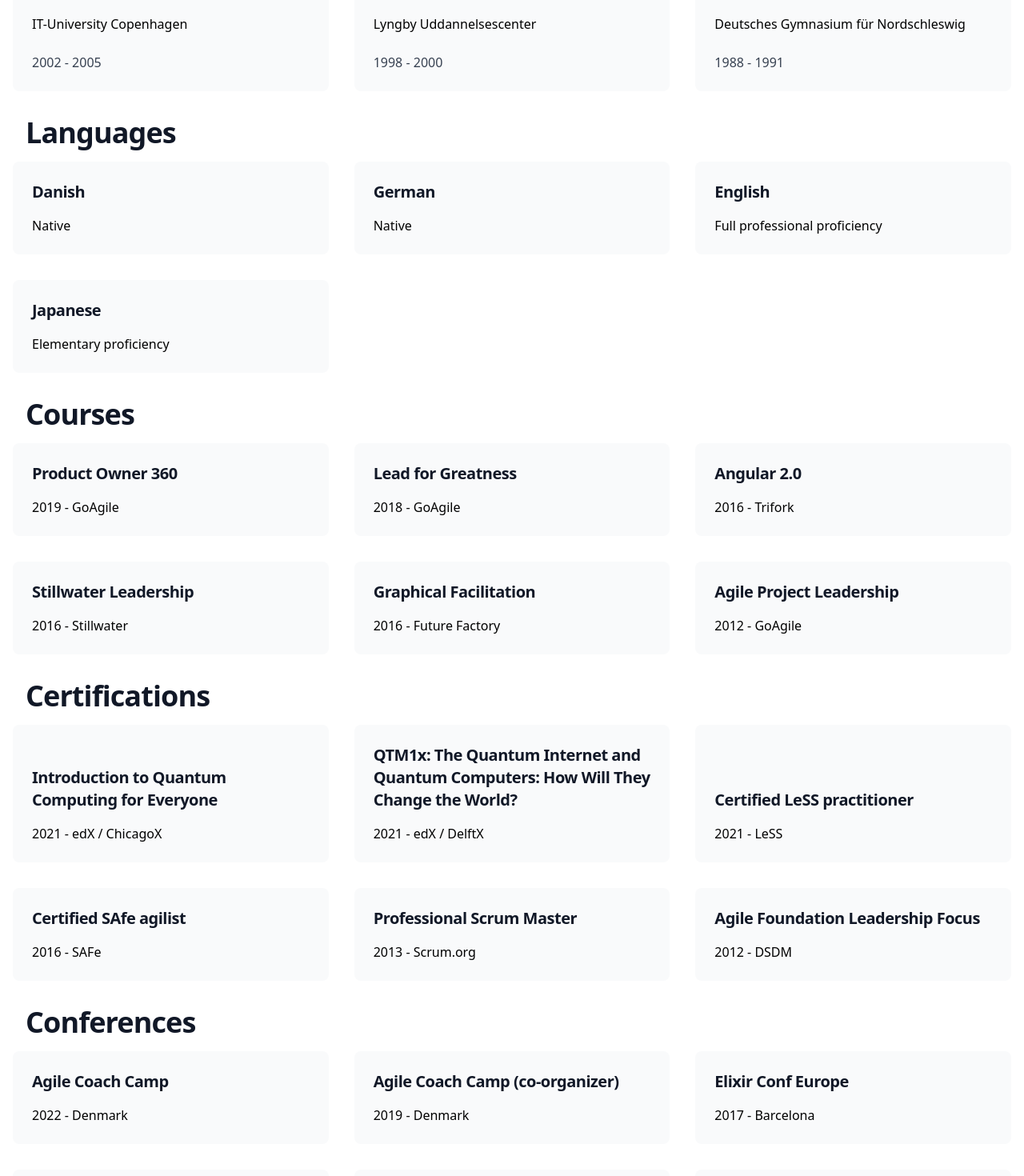
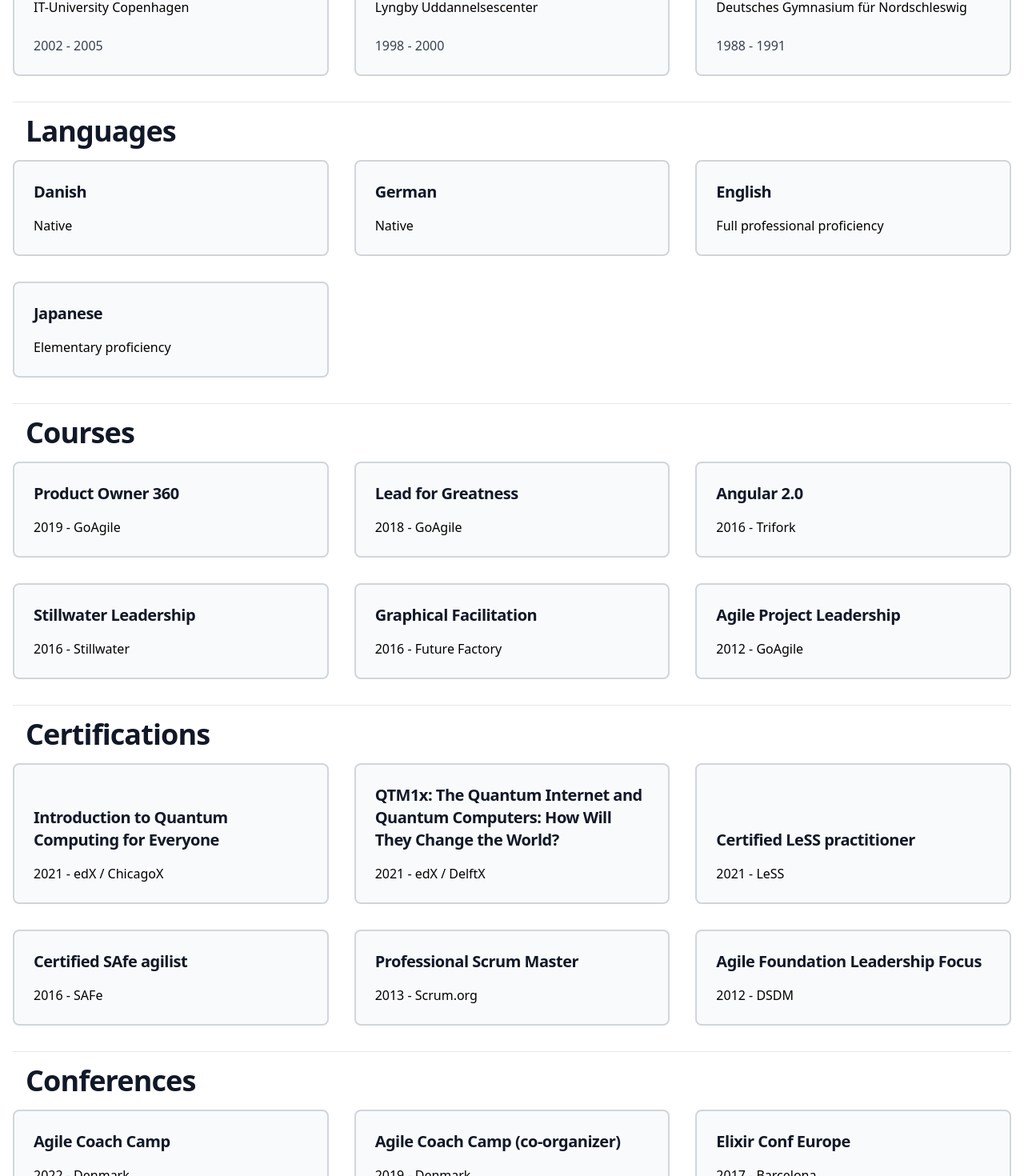
Before and after one commit to ringling/nuxt_ringling_info, a Nuxt app: page /about in a window 1280 px wide. Shown: the part 740-2210 px from the top of the page at 80% size. Built offline with nearby package versions, Linux system fonts and the light colour scheme.

Commit message:
Box border style

```diff
--- a/assets/css/styles.scss
+++ b/assets/css/styles.scss
@@ -10,6 +10,10 @@
 .theme-dark {
   --background: #313131;
   --text: #f8f8f8;
+}
+
+.box {
+  @apply relative flex flex-col-reverse bg-gray-50 rounded-lg p-6 border-solid border-2 border-gray-300;
 }
 
 
--- a/components/Certification.vue
+++ b/components/Certification.vue
@@ -1,5 +1,5 @@
 <template>
-    <figure class="relative flex flex-col-reverse bg-gray-50 rounded-lg p-6">
+    <figure class="box">
         <figcaption class="flex items-center space-x-4">
             <div class="flex-auto">
                 <h3>{{ item.title }}</h3>
--- a/components/Conference.vue
+++ b/components/Conference.vue
@@ -1,5 +1,5 @@
 <template>
-    <figure class="relative flex flex-col-reverse bg-gray-50 rounded-lg p-6">
+    <figure class="box">
         <figcaption class="flex items-center space-x-4">
             <div class="flex-auto">
                 <h3>{{ item.title }}</h3>
--- a/components/Course.vue
+++ b/components/Course.vue
@@ -1,5 +1,5 @@
 <template>
-    <figure class="relative flex flex-col-reverse bg-gray-50 rounded-lg p-6">
+    <figure class="box">
         <figcaption class="flex items-center space-x-4">
             <div class="flex-auto">
                 <h3>{{ item.title }}</h3>
--- a/components/Education.vue
+++ b/components/Education.vue
@@ -1,5 +1,5 @@
 <template>
-  <figure class="relative flex flex-col-reverse bg-gray-50 rounded-lg p-6">
+  <figure class="box">
     <blockquote class="mt-6 text-gray-700">
       <p>{{item.timespan}}</p>
     </blockquote>
--- a/components/Language.vue
+++ b/components/Language.vue
@@ -1,5 +1,5 @@
 <template>
-    <figure class="relative flex flex-col-reverse bg-gray-50 rounded-lg p-6">
+    <figure class="box">
         <figcaption class="flex items-center space-x-4">
             <div class="flex-auto">
                 <h3>{{item.language}}</h3>
--- a/pages/about.vue
+++ b/pages/about.vue
@@ -41,27 +41,32 @@
 
         </section>
 
-        <br>
+        <hr/>
 
         <h2 class="m-4">Education</h2>
         <div class="grid grid-cols- gap-6 lg:gap-8 sm:grid-cols-2 lg:grid-cols-3 mb-8">
           <Education v-for="school in schools" :item="school" v-bind:key="school.title" />
         </div>
 
+        <hr/>
+
         <h2 class="m-4">Languages</h2>
         <div class="grid grid-cols- gap-6 lg:gap-8 sm:grid-cols-2 lg:grid-cols-3 mb-8">
           <Language v-for="language in languages" :item="language" v-bind:key="language.language" />
         </div>
+        <hr/>
 
         <h2 class="m-4">Courses</h2>
         <div class="grid grid-cols- gap-6 lg:gap-8 sm:grid-cols-2 lg:grid-cols-3 mb-8">
           <Course v-for="course in courses" :item="course" v-bind:key="course" />
         </div>
+        <hr/>
 
         <h2 class="m-4">Certifications</h2>
         <div class="grid grid-cols-1 gap-6 lg:gap-8 sm:grid-cols-2 lg:grid-cols-3 mb-8">
           <Certification v-for="certification in certifications" :item="certification" v-bind:key="certification" />
         </div>
+        <hr/>
 
         <h2 class="m-4">Conferences</h2>
         <div class="grid grid-cols- gap-6 lg:gap-8 sm:grid-cols-2 lg:grid-cols-3 mb-8">
```
